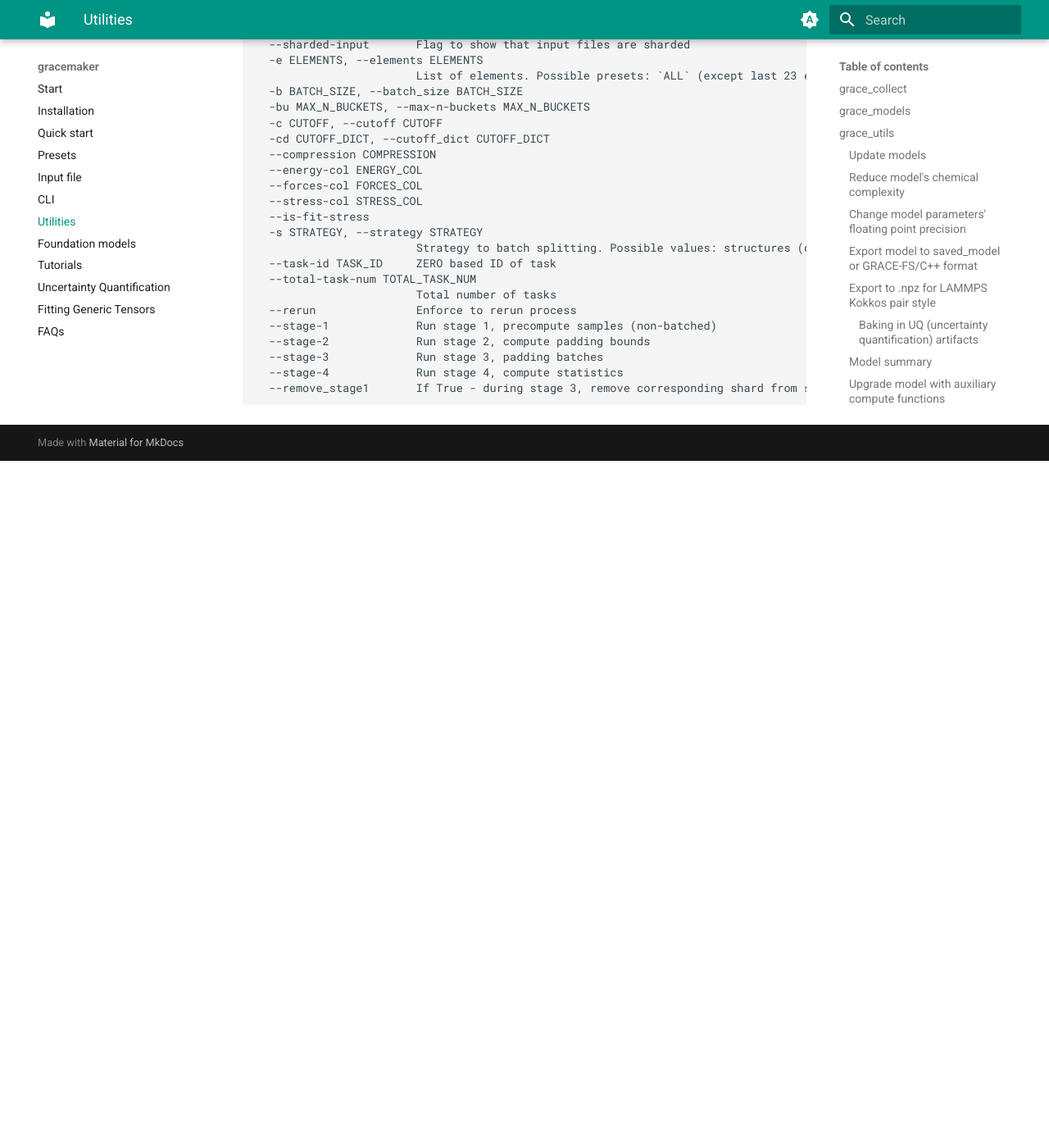
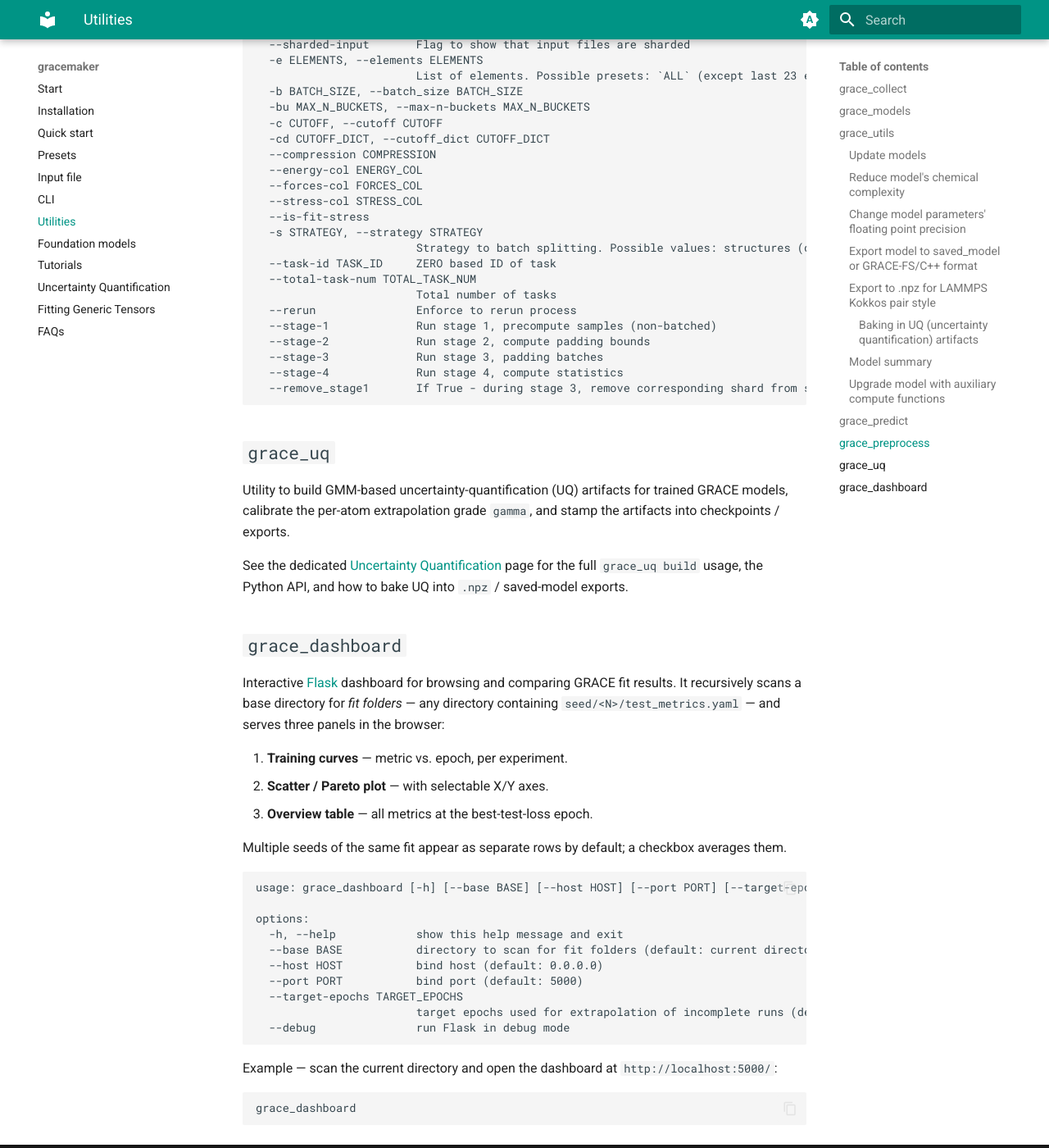
Before and after one commit to ICAMS/grace-tensorpotential, an MkDocs documentation site: the page built from docs/gracemaker/utilities.md, in a window 1280 px wide and 1400 px high, scrolled down 5842 px. Shown: the whole window at 82% size. Built offline with MkDocs 1.6.1 and Material for MkDocs 9.7.7, drawn with Linux system fonts in a browser that asks for light colours; before the commit the page ends 6404 px from its top, so only the background shows below that.

Commit message:
add docs for grace_dashboard and grace_uq

````diff
--- a/docs/gracemaker/utilities.md
+++ b/docs/gracemaker/utilities.md
@@ -301,3 +301,45 @@
   --stage-4             Run stage 4, compute statistics
   --remove_stage1       If True - during stage 3, remove corresponding shard from stage1 folder
 ```
+
+## `grace_uq`
+
+Utility to build GMM-based uncertainty-quantification (UQ) artifacts for trained
+GRACE models, calibrate the per-atom extrapolation grade `gamma`, and stamp the
+artifacts into checkpoints / exports.
+
+See the dedicated [Uncertainty Quantification](../uq/) page for the full
+`grace_uq build` usage, the Python API, and how to bake UQ into `.npz` /
+saved-model exports.
+
+## `grace_dashboard`
+
+Interactive [Flask](https://flask.palletsprojects.com/) dashboard for browsing
+and comparing GRACE fit results. It recursively scans a base directory for
+*fit folders* — any directory containing `seed/<N>/test_metrics.yaml` — and
+serves three panels in the browser:
+
+1. **Training curves** — metric vs. epoch, per experiment.
+2. **Scatter / Pareto plot** — with selectable X/Y axes.
+3. **Overview table** — all metrics at the best-test-loss epoch.
+
+Multiple seeds of the same fit appear as separate rows by default; a checkbox
+averages them.
+
+```
+usage: grace_dashboard [-h] [--base BASE] [--host HOST] [--port PORT] [--target-epochs TARGET_EPOCHS] [--debug]
+
+options:
+  -h, --help            show this help message and exit
+  --base BASE           directory to scan for fit folders (default: current directory)
+  --host HOST           bind host (default: 0.0.0.0)
+  --port PORT           bind port (default: 5000)
+  --target-epochs TARGET_EPOCHS
+                        target epochs used for extrapolation of incomplete runs (default: 160)
+  --debug               run Flask in debug mode
+```
+
+Example — scan the current directory and open the dashboard at `http://localhost:5000/`:
+```bash
+grace_dashboard
+```
````
